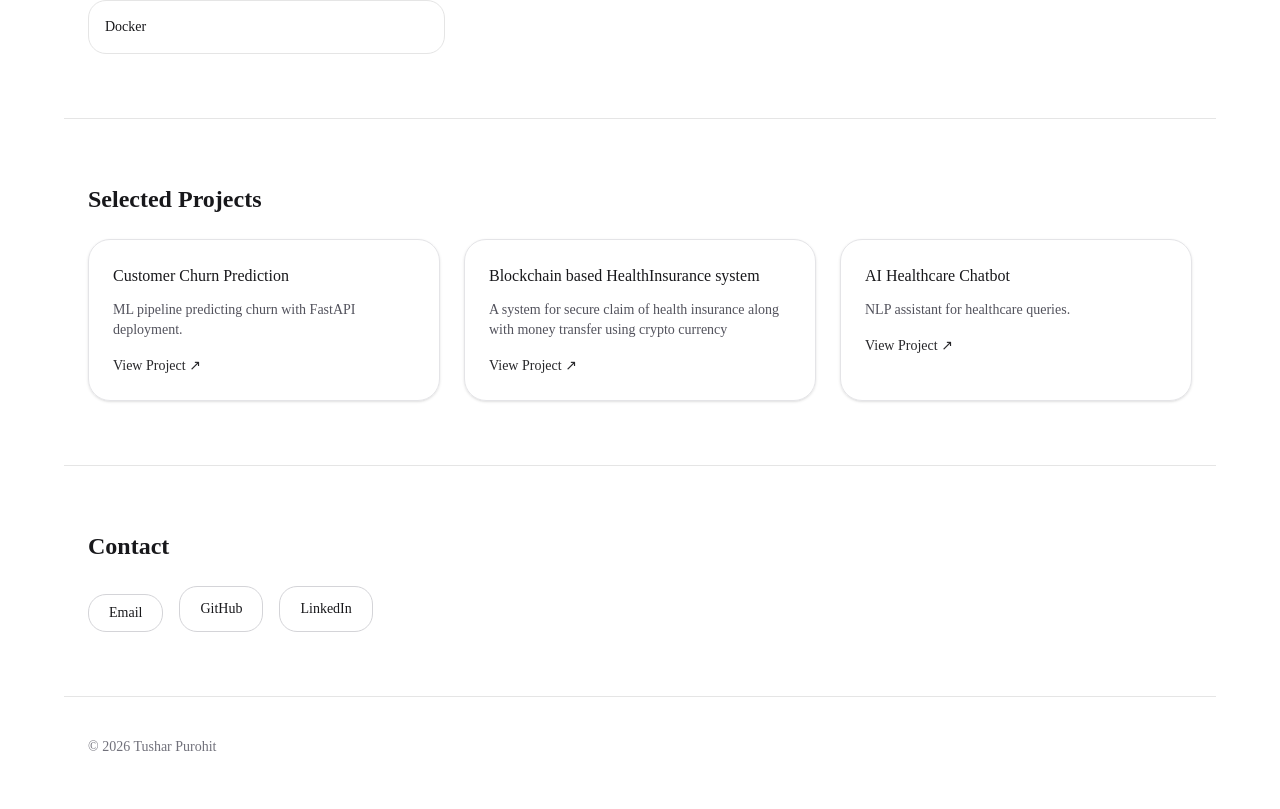
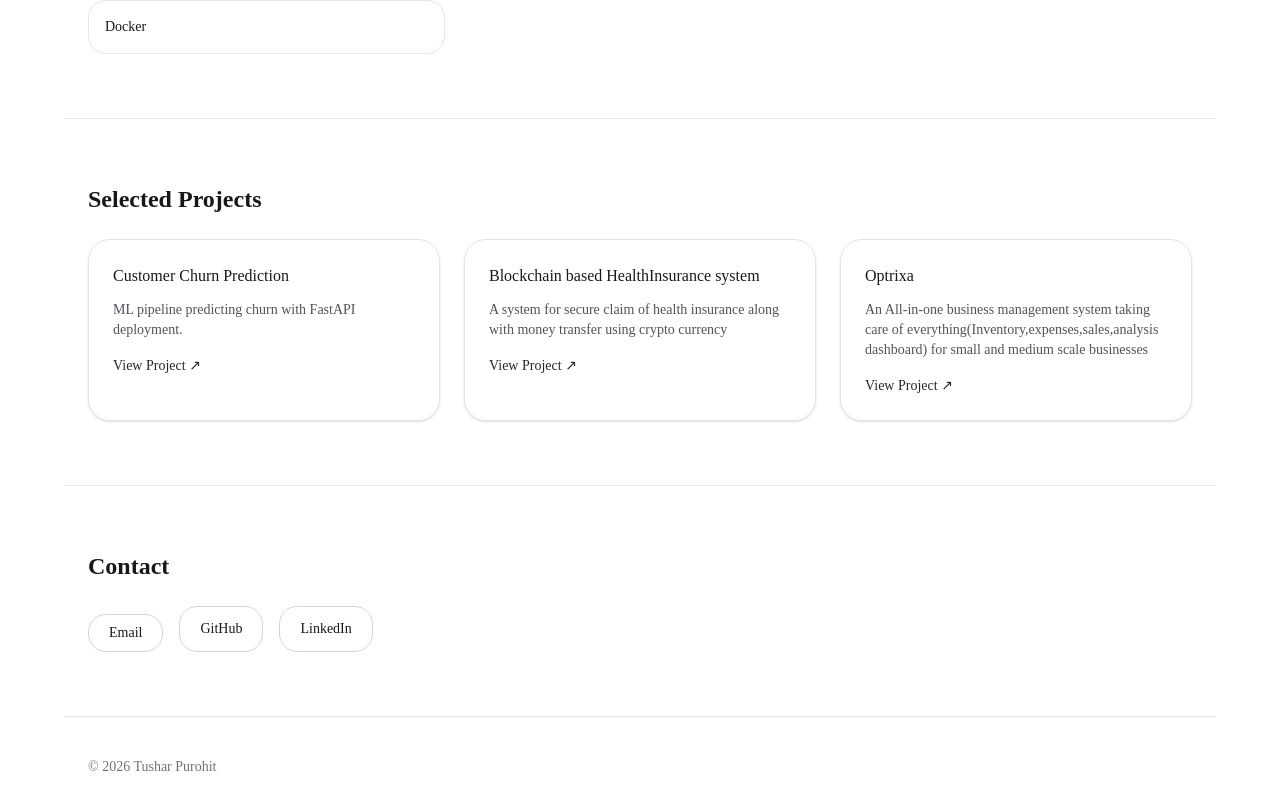
Before and after one commit to Tusharr1212/TusharResumeWeb, a Next.js app: page / in a window 1280 px wide. Shown: the part 1420-2229 px from the top of the page. Built offline with nearby package versions, Linux system fonts and the light colour scheme.

Commit message:
Update page.tsx

```diff
--- a/app/page.tsx
+++ b/app/page.tsx
@@ -17,9 +17,9 @@ const projects = [
     link: "https://github.com/Tusharr1212/BlockChainHealthInsuranceSystem"
   },
   {
-    name: "AI Healthcare Chatbot",
-    desc: "NLP assistant for healthcare queries.",
-    link: "https://github.com/Tusharr1212/AI-and-Ml-based-healthcare-chatbot"
+    name: "Optrixa",
+    desc: "An All-in-one business management system taking care of everything(Inventory,expenses,sales,analysis dashboard) for small and medium scale businesses",
+    link: "https://github.com/Tusharr1212/Optrixa--All-in-one-Business-Management-Platform"
   }
 ];
 const skills=['C++','Python','SQL','Machine Learning','Next.js','React','FastAPI','Pandas','Git','Docker'];
```
